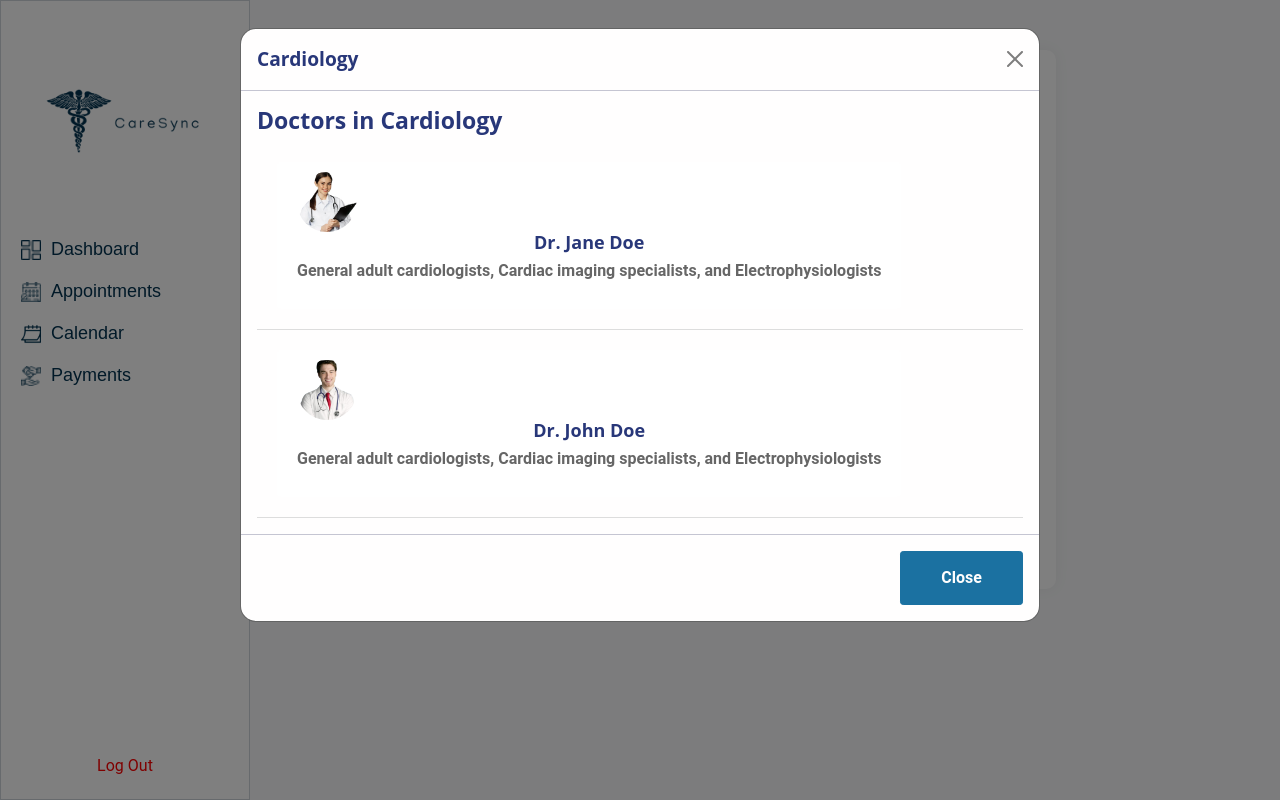
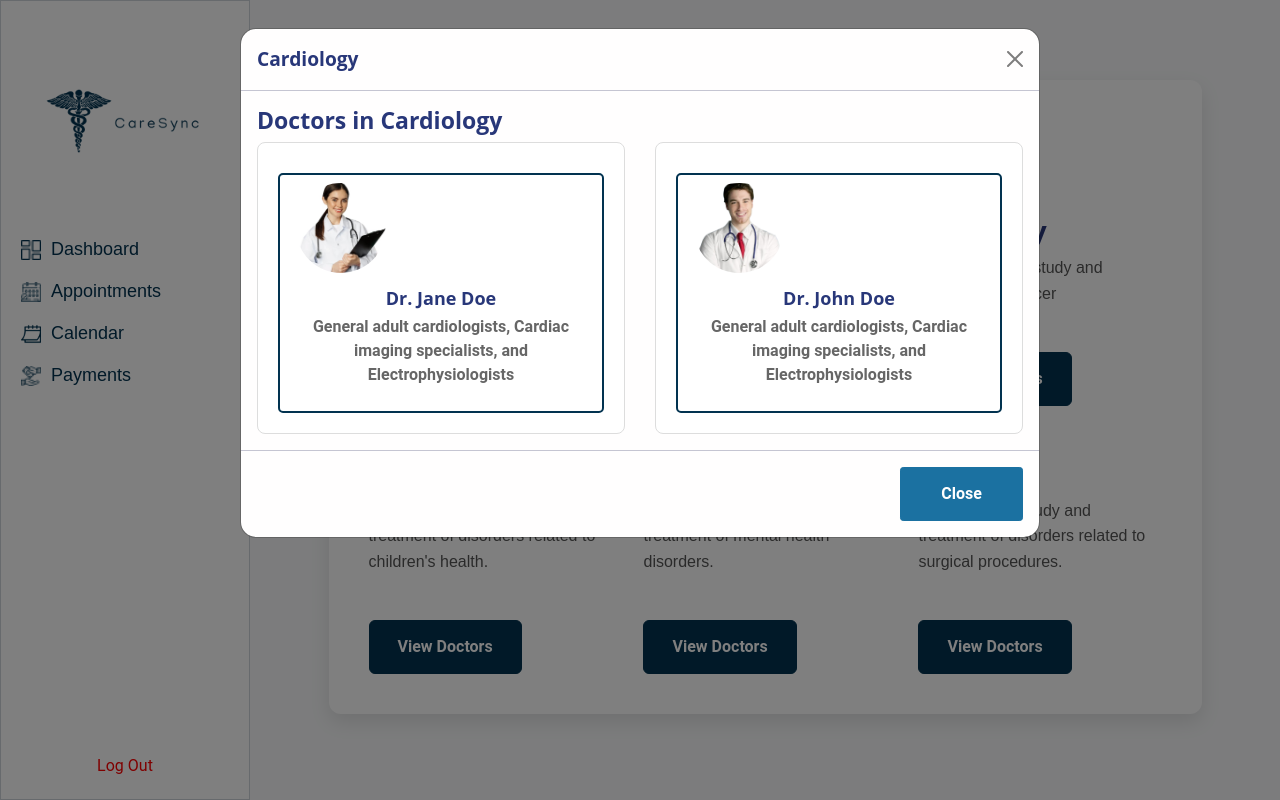
Before and after one commit to AbarquezMyk/PROJECTDJANGO, a Django app: page /choose-your-doctor/ in a window 1280 px wide, after a click on "View Doctors". Run offline with Django 5.2, Linux system fonts and the light colour scheme; data comes from the database, SQL or seed files in the repository; both versions use the stored data as it was after the commit; some libraries are stand-ins or nearby versions.

Commit message:
Initial Commit of Choose Your Doctor

```diff
--- a/CareSync/appointments/templates/appointments/choose_your_doctor.html
+++ b/CareSync/appointments/templates/appointments/choose_your_doctor.html
@@ -17,56 +18,115 @@
     margin: 0;
     padding: 0;
 }
+
+/* Main Content Box */
 .main-content {
-            margin: 20px auto;
-            padding: 20px;
+    margin: 50px auto;
+    padding: 40px;
     background-color: #ffffff;
-            border-radius: 10px;
-            box-shadow: 0 0 15px rgba(0, 0, 0, 0.05);
-            width: 60%;
-            max-width: 800px;
-            text-align: center;
+    border-radius: 12px;
+    box-shadow: 0 8px 20px rgba(0, 0, 0, 0.1);
+    width: 90%;
+    max-width: 900px;
+    text-align: left;
+    transition: box-shadow 0.3s ease-in-out;
 }
+
+.main-content:hover {
+    box-shadow: 0 12px 30px rgba(0, 0, 0, 0.15);
+}
+
+/* Headings */
 h1, h2 {
     color: #343a40;
     font-weight: 700;
+    margin-bottom: 15px;
+    text-transform: capitalize;
 }
+
 .main-content h2 {
-            font-size: 24px;
-            font-weight: 700;
+    font-size: 28px;
     color: #023350;
+    margin-top: 0;
 }
+
+/* Paragraphs */
 .main-content p {
     font-size: 16px;
     color: #555;
+    line-height: 1.6;
+    margin-bottom: 20px;
 }
+
+/* Description Box */
+.description-box {
+    background-color: #f1f3f5;
+    padding: 25px;
+    border-radius: 8px;
+    box-shadow: 0 4px 15px rgba(0, 0, 0, 0.05);
+    margin-top: 25px;
+    text-align: left;
+}
+
+.description-box p {
+    font-size: 14px;
+    color: #555;
+}
+
+/* Primary Button */
 .btn-primary {
     background-color: #023350;
     border-color: #023350;
-            padding: 10px 20px;
+    padding: 14px 28px;
     font-size: 16px;
     font-weight: 600;
-            border-radius: 5px;
+    border-radius: 6px;
+    cursor: pointer;
+    transition: background-color 0.3s ease;
+    margin-top: 25px;
+    display: inline-block;
+    text-align: center;
 }
+
+.btn-primary:hover {
+    background-color: #021f29;
+}
+
+/* Doctor List */
 .doctor-list {
     list-style: none;
     padding: 0;
     margin: 0;
+    display: grid;
+    grid-template-columns: repeat(auto-fill, minmax(250px, 1fr));
+    gap: 30px; /* Increase space between doctor items */
 }
 
+/* Doctor Item */
 .doctor-item {
     display: flex;
+    flex-direction: column;
     align-items: center;
     padding: 20px;
-            border-bottom: 1px solid #ddd;
+    border-radius: 8px;
+    border: 1px solid #ddd;
+    transition: transform 0.3s ease, background-color 0.3s ease;
+    background-color: #fff;
+    text-align: center;
 }
 
+.doctor-item:hover {
+    background-color: #f7f7f7;
+    transform: translateY(-5px); /* Slight lift effect */
+}
+
+/* Doctor Profile Image */
 .doctor-profile {
-            width: 60px;
-            height: 60px;
+    width: 90px;
+    height: 90px;
     border-radius: 50%;
     overflow: hidden;
-            margin-right: 20px;
+    margin-bottom: 15px;
 }
 
 .doctor-picture {
@@ -75,8 +135,10 @@
     object-fit: cover;
 }
 
+/* Doctor Info */
 .doctor-info {
     flex: 1;
+    margin-top: 15px;
 }
 
 .doctor-name {
@@ -84,19 +146,23 @@
     font-size: 18px;
     margin-bottom: 5px;
 }
+
 .doctor-specialty {
     font-size: 16px;
     color: #666;
 }
+
+/* Doctor Action Button */
 .doctor-btn {
     background-color: #fff;
-            border: none;
-            padding: 10px 20px;
+    border: 2px solid #023350;
+    padding: 8px 16px;
     font-size: 16px;
     font-weight: bold;
     border-radius: 5px;
     cursor: pointer;
     transition: background-color 0.3s ease;
+    margin-top: 10px;
 }
 
 .doctor-btn:hover {
```
Also changed, not shown: other parts of CareSync/appointments/templates/appointments/choose_your_doctor.html (+46 -0 lines), CareSync/db.sqlite3. Lines whose indentation alone changed are shown as unchanged.
